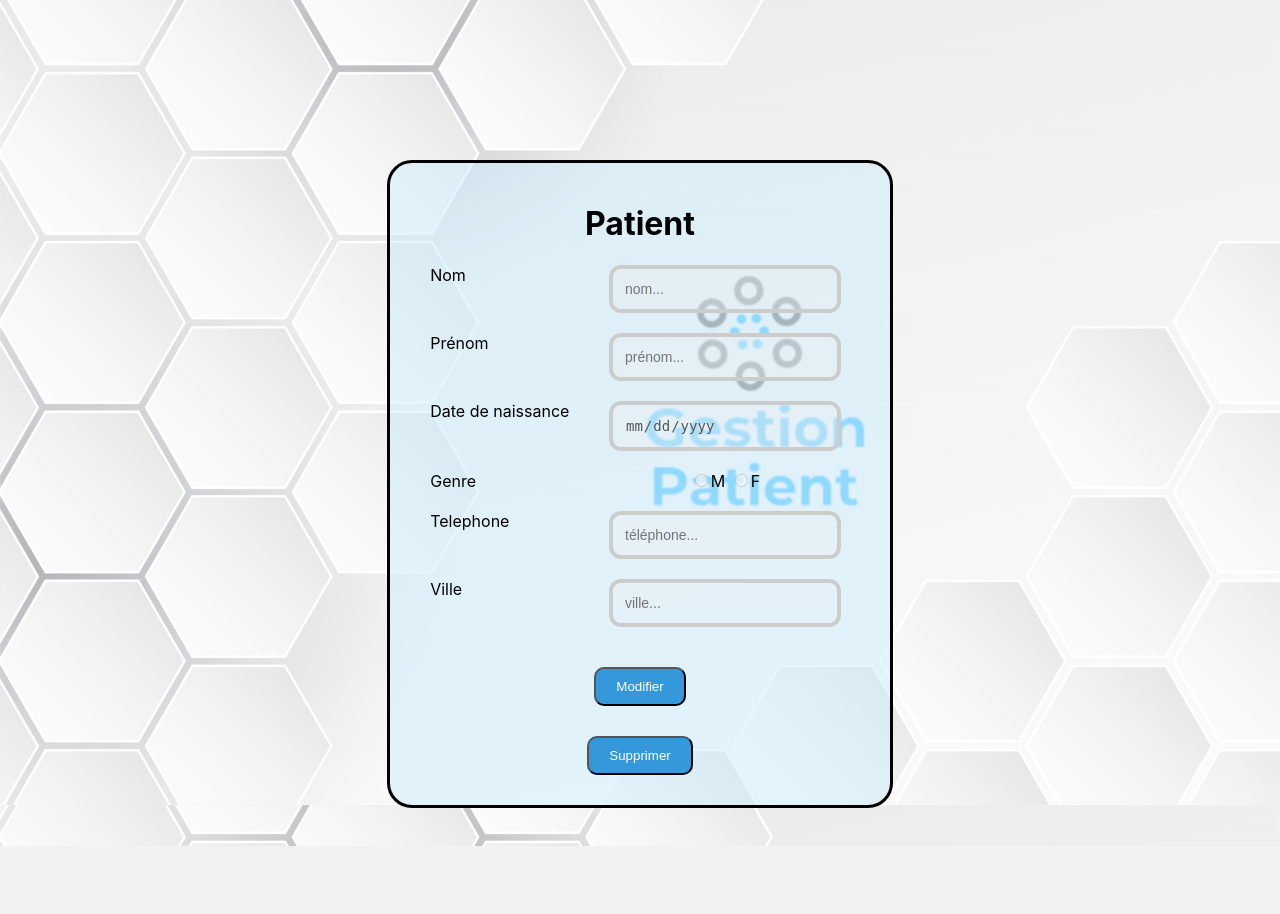
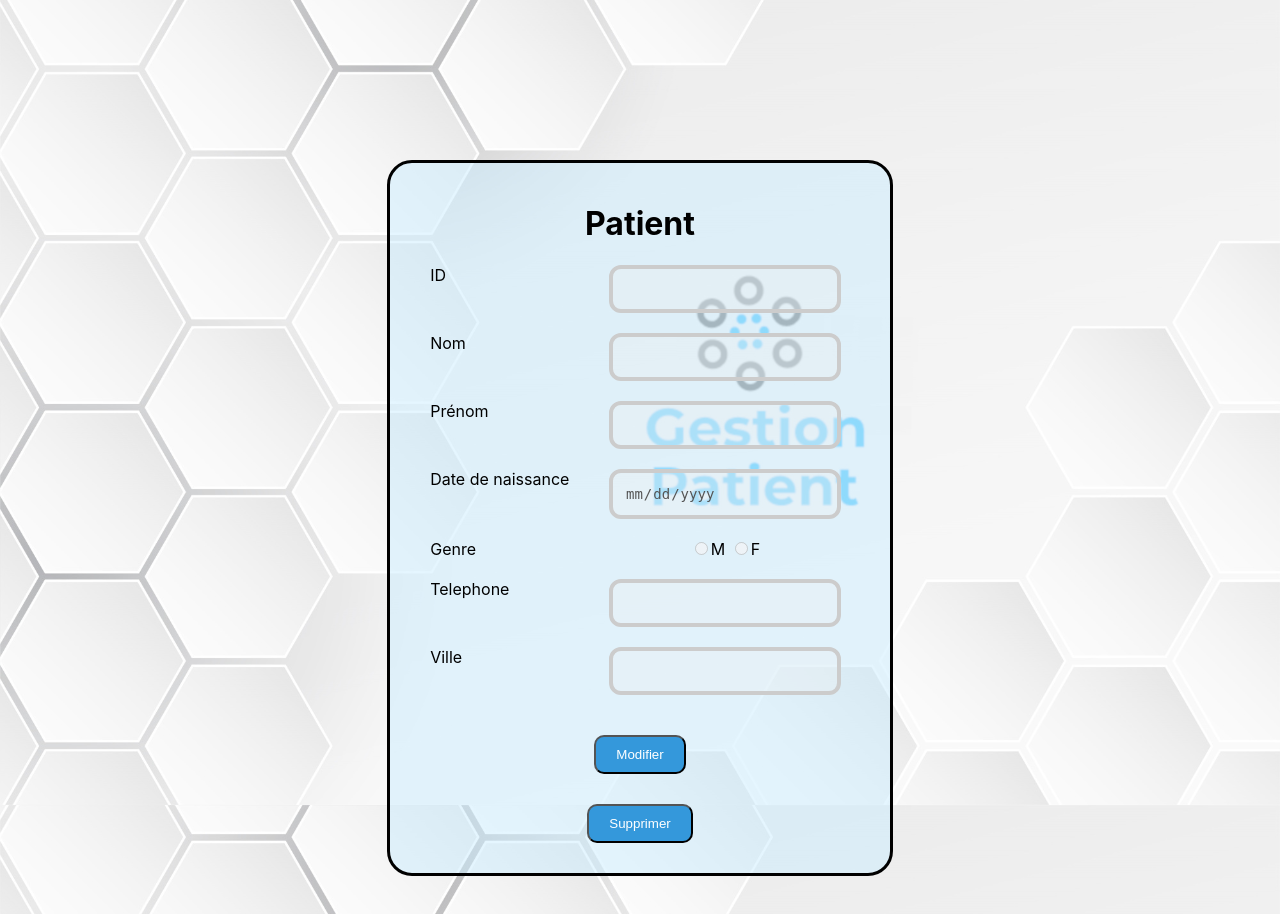
Before and after one commit to longjordan/GestionPatient, a PHP site: page /recherchepatient.php in a window 1280 px wide. Shown: the part 48-962 px from the top of the page. Before the commit the page ends 894 px from the top, so only its background shows below. Run offline with PHP 8.4, Linux system fonts and the light colour scheme; a user stored in the database is signed in.

Commit message:
amélioration recherchepatient

```diff
--- a/recherchepatient.php
+++ b/recherchepatient.php
@@ -39,10 +39,22 @@
         <form method="post" action="">
             <div class="ligne">
                 <div class="col-25">
+                    <label for="nom">ID</label>
+                </div>
+                <div class="col-75">
+                    <input class="input" disabled type="text" id="id" name="id" value="<?php if(isset ($_SESSION['patient'] -> id)) {
+                        echo($_SESSION['patient'] -> id);
+                    } else {
+                        echo '';
+                    }  ?>">
+                </div>
+            </div>
+            <div class="ligne">
+                <div class="col-25">
                     <label for="nom">Nom</label>
                 </div>
                 <div class="col-75">
-                    <input class="input" disabled type="text" id="nom" name="nom" placeholder="nom..." value="<?php if(isset ($_SESSION['patient'] -> name[0] -> family)) {
+                    <input class="input" disabled type="text" id="nom" name="nom" value="<?php if(isset ($_SESSION['patient'] -> name[0] -> family)) {
                         echo($_SESSION['patient'] -> name[0] -> family);
                     } else {
                         echo '';
@@ -54,7 +66,7 @@
                     <label for="prenom">Prénom</label>
                 </div>
                 <div class="col-75">
-                    <input class="input" disabled type="text" id="prenom" name="prenom" placeholder="prénom..." value="<?php if(isset ($_SESSION['patient'] -> name[0] -> given[0])) {
+                    <input class="input" disabled type="text" id="prenom" name="prenom" value="<?php if(isset ($_SESSION['patient'] -> name[0] -> given[0])) {
                         echo($_SESSION['patient'] -> name[0] -> given[0]);
                     } else {
                         echo '';
@@ -94,7 +106,7 @@
                     <label for="tel">Telephone</label>
                 </div>
                 <div class="col-75">
-                    <input class="input" disabled type="text" id="tel" name="tel" placeholder="téléphone..." value="<?php if(isset ($_SESSION['patient'] -> telecom[0] -> value)) {
+                    <input class="input" disabled type="text" id="tel" name="tel" value="<?php if(isset ($_SESSION['patient'] -> telecom[0] -> value)) {
                         echo($_SESSION['patient'] -> telecom[0] -> value);
                     } else {
                         echo '';
@@ -106,7 +118,7 @@
                     <label for="adr">Ville</label>
                 </div>
                 <div class="col-75">
-                    <input class="input" disabled type="text" id="adr" name="adr" placeholder="ville..." value="<?php if(isset ($_SESSION['patient'] -> address[0] -> city)) {
+                    <input class="input" disabled type="text" id="adr" name="adr" value="<?php if(isset ($_SESSION['patient'] -> address[0] -> city)) {
                         echo($_SESSION['patient'] -> address[0] -> city);
                     } else {
                         echo '';
```
